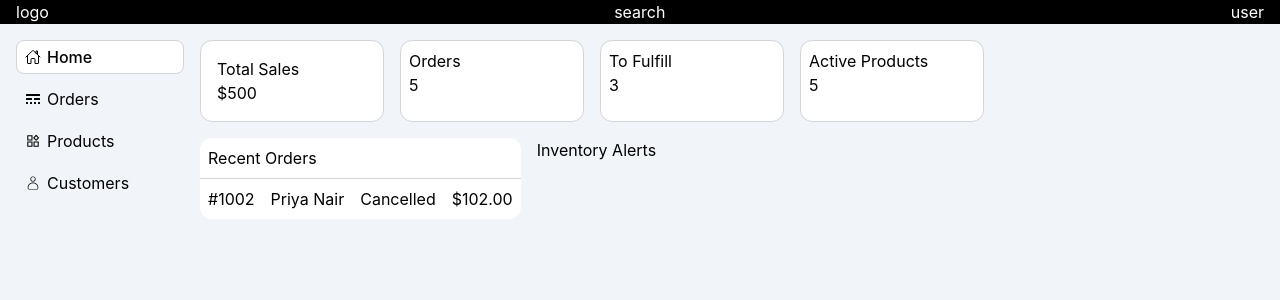
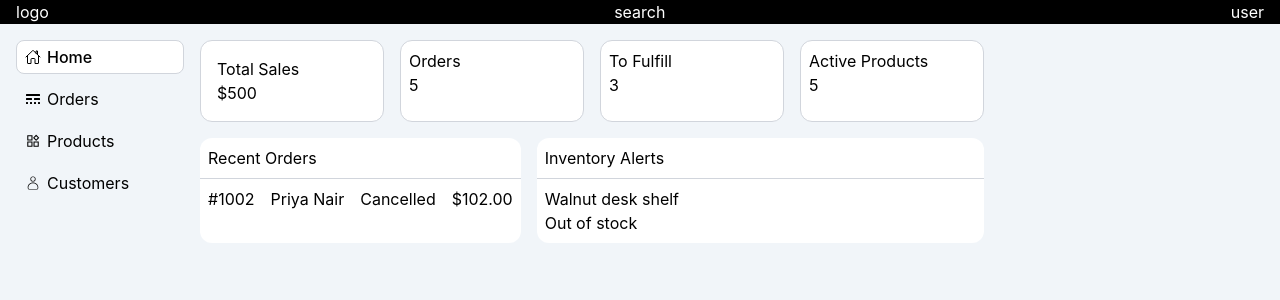
Before and after one commit to devntshangase/physical_ecom_dash, a React (Vite) app: page / in a window 1280 px wide. Shown: the top 300 px of the page. Built offline with nearby package versions, Linux system fonts and the light colour scheme.

Commit message:
finished the html skeleton

```diff
--- a/src/components/home/Home.tsx
+++ b/src/components/home/Home.tsx
@@ -26,15 +26,21 @@ function Home() {
       </div>
       <div className="flex gap-4">
         <div className="bg-white rounded-xl">
-          <div className="border-b border-gray-300 p-2">Recent Orders</div>
-          <div className="flex gap-4 p-2">
+          <div className="p-2">Recent Orders</div>
+          <div className="flex gap-4 p-2 border-t border-gray-300 hover:bg-gray-100">
             <div className="">#1002</div>
             <div className="">Priya Nair</div>
             <div className="">Cancelled</div>
             <div className="">$102.00</div>
           </div>
         </div>
-        <div className="">Inventory Alerts</div>
+        <div className="bg-white rounded-xl flex-1">
+          <div className="p-2">Inventory Alerts</div>
+          <div className="flex flex-col p-2 border-t border-gray-300 ">
+            <p>Walnut desk shelf</p>
+            <p>Out of stock</p>
+          </div>
+        </div>
       </div>
     </div>
   )
```
